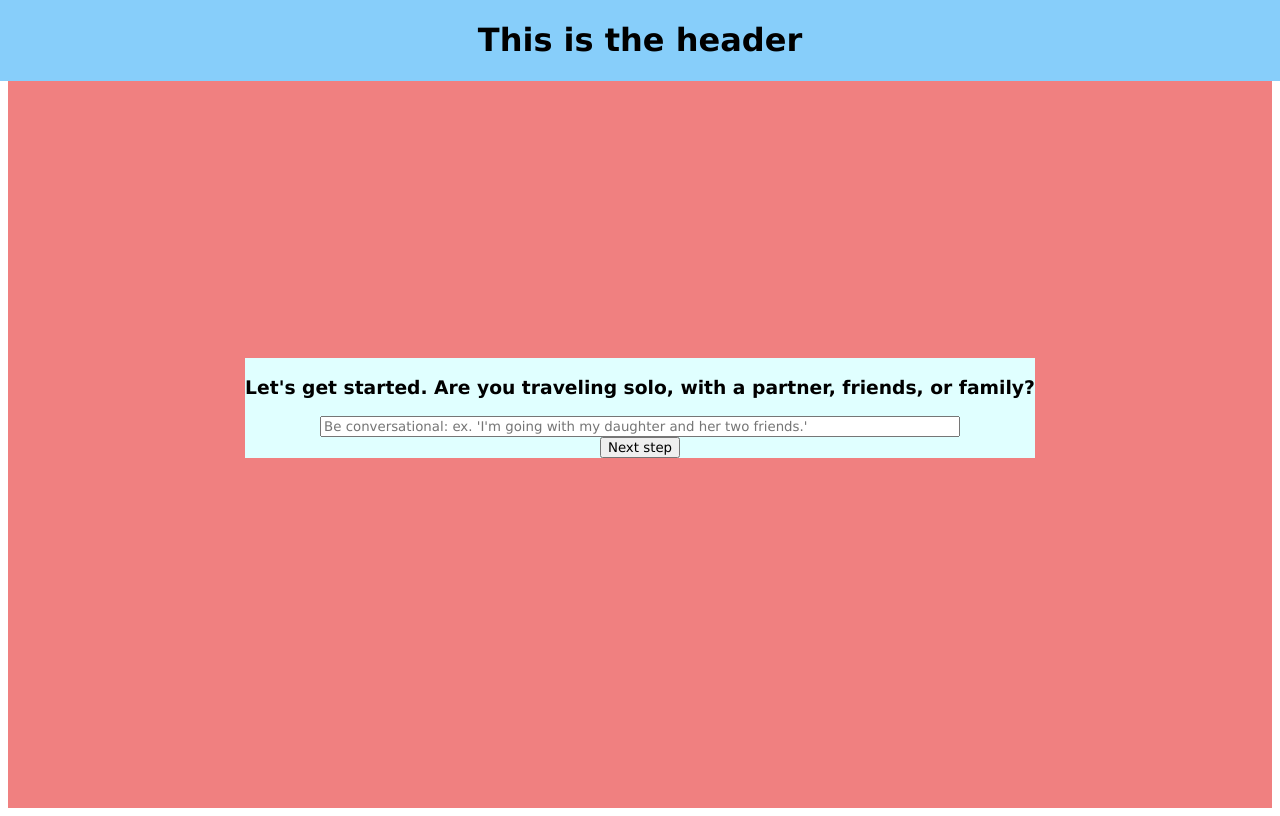
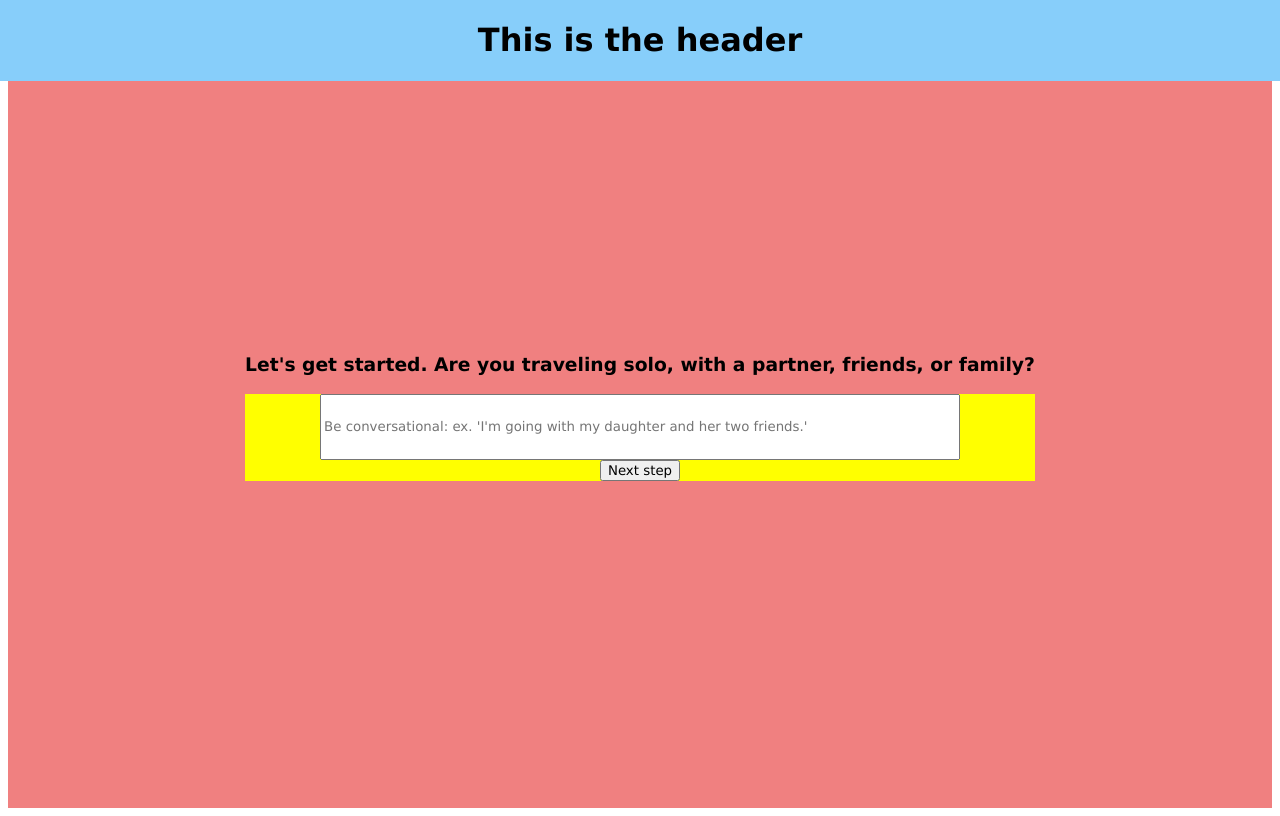
Before and after one commit to tedschu/Dandylion, a React (Vite) app in the folder client/: page / in a window 1280 px wide. Built offline with nearby package versions, Linux system fonts and the light colour scheme.

Commit message:
css cleanup for input box - todos noted in Issues

```diff
--- a/client/src/components/Step1.tsx
+++ b/client/src/components/Step1.tsx
@@ -15,6 +15,8 @@ function Step1({
       event.target.value;
     setUserResponses(tempObj);
   };
+
+  // TODO: MAKE RESIZABLE INPUT BOX
 
   return (
     <>
--- a/client/src/index.css
+++ b/client/src/index.css
@@ -26,7 +26,6 @@
 }
 
 .stepContainer {
-  background-color: lightcyan;
   text-align: center;
   max-width: 850px;
 }
@@ -42,9 +41,17 @@
 /* FORM AND INPUT STYLING */
 
 .userForm {
+  display: flex;
+  flex-direction: column;
+  width: 100%;
+  background-color: yellow;
+}
+
+.userForm input {
   width: 80%;
+  height: 60px;
 }
 
 .userInputBox {
-  width: 100%;
+  width: 300px;
 }
--- a/client/src/pages/Container.tsx
+++ b/client/src/pages/Container.tsx
@@ -49,12 +49,12 @@ function Container({
   ];
 
   const motionProps = {
-    initial: { opacity: 0, y: -100 },
+    initial: { opacity: 0.2, y: -100 },
     animate: { opacity: 1, y: 0 },
     exit: { opacity: 0.2, y: 100 },
     transition: {
       type: "spring",
-      stiffness: 300,
+      stiffness: 100,
       damping: 30,
     },
   };
```
